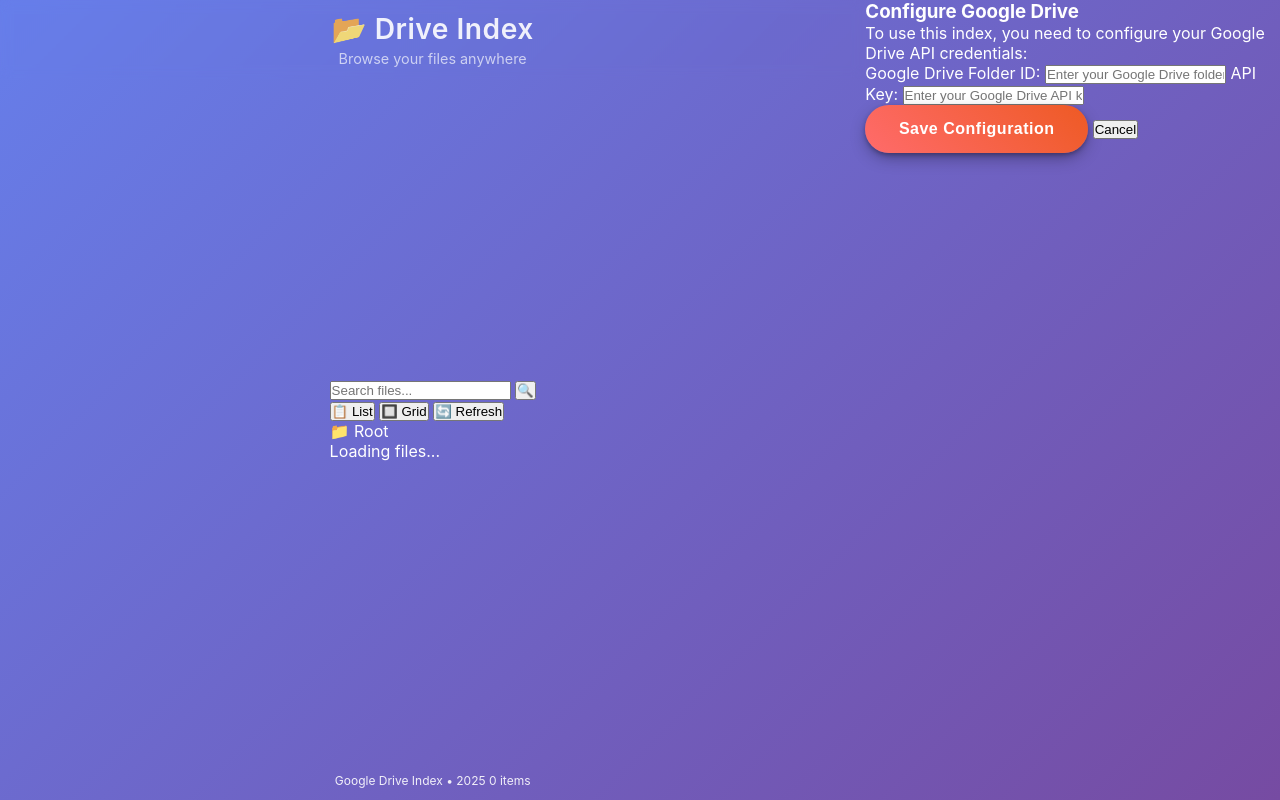
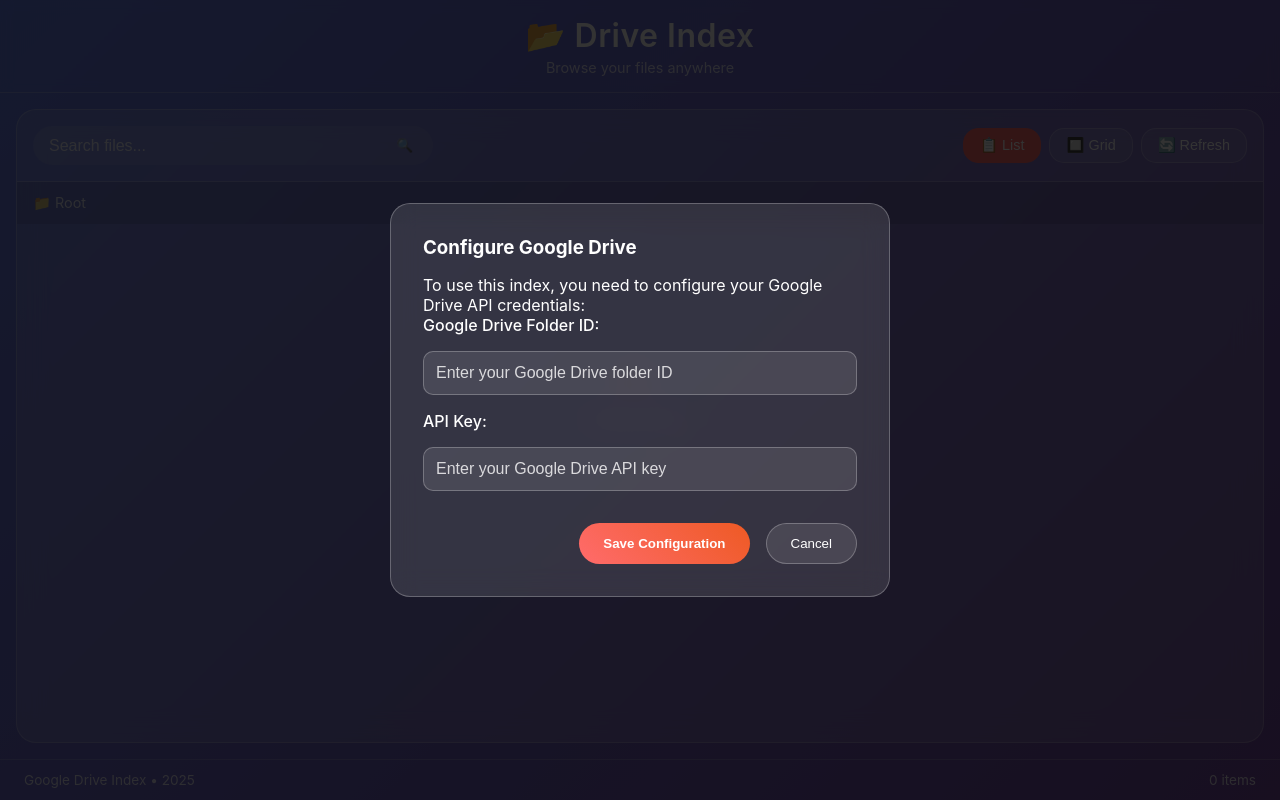
Before and after one commit to keedavai/miniapptest, a PHP site: page / in a window 1280 px wide. Run offline with PHP 8.4, Linux system fonts and the light colour scheme.

Commit message:
Update styles.css

```diff
--- a/mini-app/styles.css
+++ b/mini-app/styles.css
@@ -6,58 +6,92 @@
   --glass-bg:rgba(255,255,255,0.12);
   --glass-border:rgba(255,255,255,0.25);
   --text:#ffffff;
+  --text-secondary:rgba(255,255,255,0.8);
   --fade:0.85;
   --transition:0.3s cubic-bezier(.4,.0,.2,1);
   font-family:-apple-system,BlinkMacSystemFont,"Segoe UI",Roboto,Oxygen,Ubuntu,Cantarell,sans-serif;
 }
+
 *{box-sizing:border-box;margin:0;padding:0;}
 html,body{width:100%;height:100%;overflow:hidden;background:linear-gradient(135deg,var(--bg-grad-start),var(--bg-grad-end));color:var(--text);-webkit-font-smoothing:antialiased;}
 body{display:flex;}
 
-.app{display:flex;flex-direction:column;width:100%;height:100%;}
-.app-header,.app-footer{padding:0.75rem 1.25rem;text-align:center;opacity:0.9;}
-.app-header{backdrop-filter:blur(6px);}
-.app-title{margin:0;font-size:clamp(1.4rem,2.2vw,2.8rem);font-weight:600;letter-spacing:.5px;}
+.app{display:flex;flex-direction:column;width:100%;height:100vh;}
+.app-header{padding:1rem 1.5rem;text-align:center;backdrop-filter:blur(6px);border-bottom:1px solid var(--glass-border);}
+.app-title{margin:0;font-size:2rem;font-weight:600;letter-spacing:.5px;}
 .tagline{margin:.25rem 0 0;font-size:.9rem;opacity:.75;}
-.app-main{flex:1;display:flex;align-items:center;justify-content:center;padding:1rem;}
-.card{position:relative;display:flex;flex-direction:column;align-items:center;justify-content:center;gap:1.1rem;min-width:260px;max-width:520px;width:100%;padding:2.2rem 2.4rem;background:var(--glass-bg);border:1px solid var(--glass-border);backdrop-filter:blur(14px) saturate(160%);border-radius:28px;box-shadow:0 12px 40px -8px rgba(0,0,0,.35),0 0 0 1px rgba(255,255,255,.08);animation:fadeIn .6s ease;}
-.card h2{margin:0;font-size:clamp(1.4rem,2.4vw,2.4rem);font-weight:600;text-wrap:balance;text-align:center;}
-.card p{margin:0;font-size:clamp(.95rem,1.2vw,1.05rem);line-height:1.5;opacity:var(--fade);text-align:center;}
-.info{font-size:.75rem;opacity:.65;max-width:380px;text-align:center;line-height:1.3;word-break:break-word;}
 
-.btn-primary{background:linear-gradient(45deg,var(--accent),var(--accent-alt));color:#fff;font-weight:600;border:none;padding:.95rem 2.1rem;border-radius:60px;font-size:1rem;letter-spacing:.5px;cursor:pointer;box-shadow:0 6px 18px -4px rgba(0,0,0,.45),0 2px 4px rgba(0,0,0,.25);transition:var(--transition);display:inline-flex;align-items:center;gap:.55rem;}
-.btn-primary:focus-visible{outline:2px solid #fff;outline-offset:3px;}
-.btn-primary:hover{transform:translateY(-3px);box-shadow:0 10px 26px -4px rgba(0,0,0,.55),0 3px 8px rgba(0,0,0,.35);}
-.btn-primary:active{transform:translateY(0) scale(.97);}
+.app-main{flex:1;display:flex;padding:1rem;overflow:hidden;}
+.drive-container{display:flex;flex-direction:column;width:100%;background:var(--glass-bg);border:1px solid var(--glass-border);backdrop-filter:blur(14px);border-radius:20px;overflow:hidden;}
 
-/* Desktop landscape focus */
-@media (min-width:900px){
-  .app{flex-direction:column;}
-  .card{min-height:340px;padding:3rem 3.4rem;}
-  .app-footer{font-size:.75rem;}
+/* Controls */
+.controls{display:flex;justify-content:space-between;align-items:center;padding:1rem;border-bottom:1px solid var(--glass-border);gap:1rem;flex-wrap:wrap;}
+.search-box{display:flex;align-items:center;background:rgba(255,255,255,0.1);border-radius:25px;padding:0.5rem 1rem;flex:1;max-width:400px;}
+.search-box input{background:none;border:none;color:var(--text);font-size:1rem;flex:1;outline:none;}
+.search-box input::placeholder{color:var(--text-secondary);}
+.search-box button{background:none;border:none;color:var(--text);cursor:pointer;padding:0.25rem;}
+
+.view-controls{display:flex;gap:0.5rem;}
+.view-controls button{background:rgba(255,255,255,0.1);border:1px solid var(--glass-border);color:var(--text);padding:0.5rem 1rem;border-radius:15px;cursor:pointer;transition:var(--transition);font-size:0.9rem;}
+.view-controls button:hover,.view-controls button.active{background:var(--accent);border-color:var(--accent);}
+
+/* Breadcrumb */
+.breadcrumb{padding:0.75rem 1rem;background:rgba(0,0,0,0.1);font-size:0.9rem;color:var(--text-secondary);}
+
+/* File Explorer */
+.file-explorer{flex:1;overflow-y:auto;padding:1rem;}
+.file-list{display:flex;flex-direction:column;gap:0.5rem;}
+.file-item{display:flex;align-items:center;padding:0.75rem 1rem;background:rgba(255,255,255,0.05);border:1px solid rgba(255,255,255,0.1);border-radius:12px;transition:var(--transition);cursor:pointer;}
+.file-item:hover{background:rgba(255,255,255,0.1);border-color:rgba(255,255,255,0.2);}
+.file-item.folder{border-left:4px solid #4CAF50;}
+.file-item.file{border-left:4px solid #2196F3;}
+
+.file-icon{font-size:1.5rem;margin-right:1rem;min-width:2rem;}
+.file-info{flex:1;min-width:0;}
+.file-name{font-weight:500;font-size:1rem;margin-bottom:0.25rem;white-space:nowrap;overflow:hidden;text-overflow:ellipsis;}
+.file-details{font-size:0.8rem;color:var(--text-secondary);}
+.file-actions{display:flex;gap:0.5rem;}
+
+.btn-action{background:var(--accent);border:none;color:white;padding:0.4rem 0.8rem;border-radius:8px;cursor:pointer;font-size:0.8rem;transition:var(--transition);}
+.btn-action:hover{background:var(--accent-alt);}
+
+/* Grid View */
+.file-list.grid-view{display:grid;grid-template-columns:repeat(auto-fill,minmax(200px,1fr));gap:1rem;}
+.file-list.grid-view .file-item{flex-direction:column;text-align:center;padding:1.5rem;aspect-ratio:1;}
+.file-list.grid-view .file-icon{font-size:3rem;margin:0 0 1rem 0;}
+.file-list.grid-view .file-name{margin-bottom:0.5rem;}
+
+/* Loading and Empty States */
+.loading,.empty-state{display:flex;flex-direction:column;align-items:center;justify-content:center;height:300px;color:var(--text-secondary);}
+.spinner{width:40px;height:40px;border:4px solid rgba(255,255,255,0.1);border-top:4px solid var(--accent);border-radius:50%;animation:spin 1s linear infinite;margin-bottom:1rem;}
+@keyframes spin{0%{transform:rotate(0deg);}100%{transform:rotate(360deg);}}
+
+.empty-icon{font-size:4rem;margin-bottom:1rem;}
+.empty-state h3{margin-bottom:0.5rem;}
+
+/* Modal */
+.modal{position:fixed;inset:0;background:rgba(0,0,0,0.8);display:flex;align-items:center;justify-content:center;z-index:1000;padding:2rem;}
+.modal-content{background:var(--glass-bg);border:1px solid var(--glass-border);backdrop-filter:blur(14px);border-radius:20px;padding:2rem;max-width:500px;width:100%;}
+.modal-content h3{margin-bottom:1rem;}
+.config-form{display:flex;flex-direction:column;gap:1rem;}
+.config-form label{font-weight:500;}
+.config-form input{background:rgba(255,255,255,0.1);border:1px solid var(--glass-border);color:var(--text);padding:0.75rem;border-radius:10px;font-size:1rem;}
+.config-form input::placeholder{color:var(--text-secondary);}
+.modal-actions{display:flex;gap:1rem;justify-content:flex-end;margin-top:1rem;}
+
+.btn-primary{background:linear-gradient(45deg,var(--accent),var(--accent-alt));color:#fff;font-weight:600;border:none;padding:0.75rem 1.5rem;border-radius:25px;cursor:pointer;transition:var(--transition);}
+.btn-primary:hover{transform:translateY(-2px);}
+.btn-secondary{background:rgba(255,255,255,0.1);color:var(--text);border:1px solid var(--glass-border);padding:0.75rem 1.5rem;border-radius:25px;cursor:pointer;transition:var(--transition);}
+.btn-secondary:hover{background:rgba(255,255,255,0.2);}
+
+.app-footer{padding:0.75rem 1.5rem;display:flex;justify-content:space-between;align-items:center;border-top:1px solid var(--glass-border);font-size:0.85rem;opacity:0.8;}
+
+/* Responsive Design */
+@media (max-width:768px){
+  .app-main{padding:0.5rem;}
+  .controls{flex-direction:column;gap:1rem;}
+  .search-box{max-width:100%;}
+  .file-list.grid-view{grid-template-columns:repeat(auto-fill,minmax(150px,1fr));}
+  .modal{padding:1rem;}
+  .modal-actions{flex-direction:column;}
 }
-
-/* Mobile portrait */
-@media (max-width:899px){
-  .app-header,.app-footer{padding:.6rem .9rem;}
-  .card{padding:1.75rem 1.6rem;border-radius:24px;}
-}
-
-/* Orientation messaging (optional overlay) */
-@media (orientation:portrait) and (min-width:900px){
-  body::after{content:"Rotate for landscape layout";position:fixed;inset:0;display:flex;align-items:center;justify-content:center;background:rgba(0,0,0,.82);font-size:1.4rem;font-weight:600;letter-spacing:.5px;z-index:999;color:#fff;text-align:center;padding:2rem;}
-}
-
-/* Subtle animations */
-@keyframes fadeIn{from{opacity:0;transform:translateY(12px);}to{opacity:1;transform:translateY(0);}}
-.fade{animation:fade .5s ease forwards;}
-
-/* Safe-area support */
-@supports (padding: max(0px)){
-  .app-header,.app-footer{padding-left: max(1rem, env(safe-area-inset-left));padding-right:max(1rem, env(safe-area-inset-right));}
-}
-
-/* Reduced motion */
-@media (prefers-reduced-motion:reduce){
-  *{animation:none!important;transition:none!important;}
-}
```
